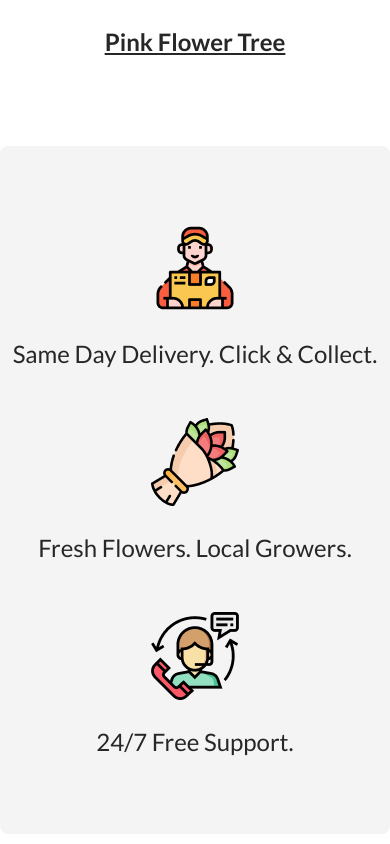
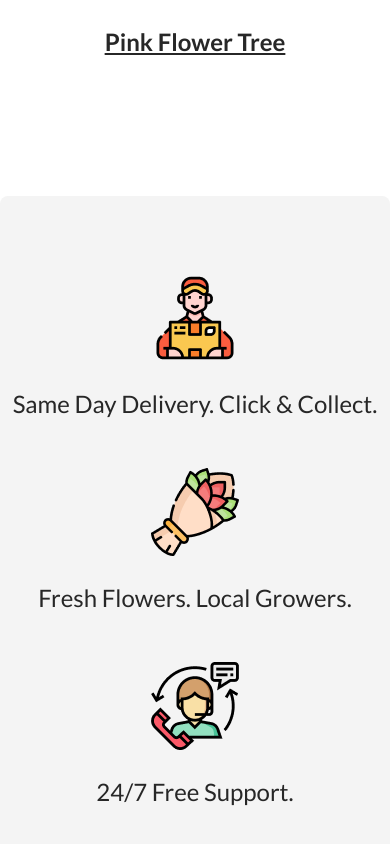
Before and after one commit to Rahibazam/flower-shop-assignment, a plain HTML site: page index.html in a window 390 px wide. Shown: the part 3064-3908 px from the top of the page. Drawn offline with Linux system fonts and the light colour scheme; files whose address does not match are found by name.

Commit message:
fixed a margin issue for the info section

```diff
--- a/styles/flower-shop-assignment.css
+++ b/styles/flower-shop-assignment.css
@@ -212,6 +212,7 @@ h1{
 
 .info-container{
     height: 400px;
+    margin-top: 128px;
 }
 
 .info-container > .shared-container{
@@ -247,6 +248,7 @@ h1{
 @media screen and (max-width: 576px) {
 
     .info-container{
+        margin-top: 100px;
         margin-bottom: 400px;
         padding: auto;
     }
```
